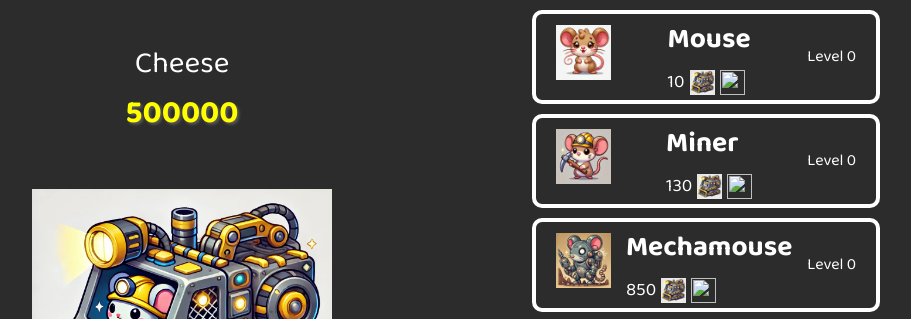
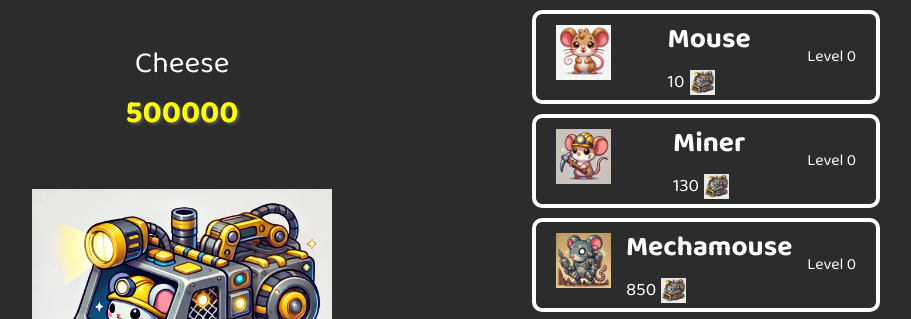
Before and after one commit to Megahamster0/Cheese-Clicker2.0, a plain HTML site: page index.html in a window 1280 px wide. Shown: the part 147-466 px from the top of the page, without its empty margins (184-1095 px from the left). Drawn offline with Linux system fonts and the light colour scheme; files whose address does not match are found by name.

Commit message:
Update index.html

```diff
--- a/index.html
+++ b/index.html
@@ -31,7 +31,6 @@
                     <div class="cost-info">
                     <p class="cost-text"><span class="mouse-cost">10</span></p>
                     <img src="Assets/Mashine-2.png" alt="" srcset="" class="cheese-moon-img">
-                    <img src="Mashine-2.png" alt="" srcset="" class="cheese-moon-img">
                     </div>
                 </div>
                     <div class="right-section">Level <span class="mouse-level">0</span></div>
@@ -54,7 +53,6 @@
                         <div class="cost-info">
                             <p class="cost-text"><span class="miner-cost">130</span></p>
                             <img src="Assets/Mashine-2.png" alt="" srcset="" class="cheese-moon-img">
-                            <img src="Mashine-2.png" alt="" srcset="" class="cheese-moon-img">
                         </div>
                     </div>
                     <div class="right-section">Level <span class="miner-level">0</span></div>
@@ -76,7 +74,6 @@
                         <div class="cost-info">
                             <p class="cost-text"><span class="mechamouse-cost">850</span></p>
                             <img src="Assets/Mashine-2.png" alt="" srcset="" class="cheese-moon-img">
-                            <img src="Mashine-2.png" alt="" srcset="" class="cheese-moon-img">
                         </div>
                     </div>
                     <div class="right-section">Level <span class="mechamouse-level">0</span></div>
```
